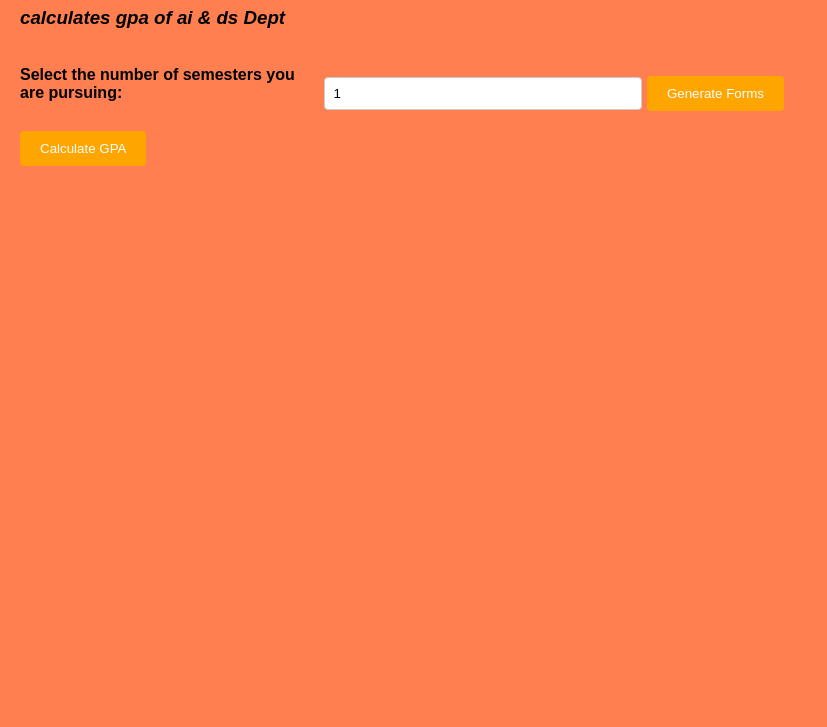
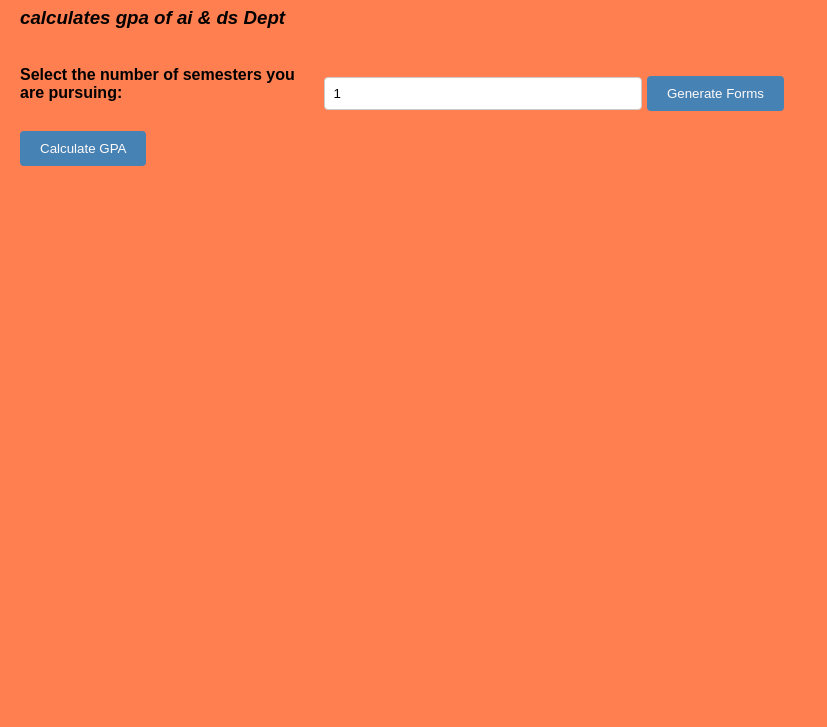
Before and after one commit to Sri-kanth-J/gpa, a plain HTML site: page index1.html in a window 1280 px wide. Shown: the part 73-800 px from the top of the page, without its empty margins (0-827 px from the left). Drawn offline with Linux system fonts and the light colour scheme.

Commit message:
Update styles.css

```diff
--- a/styles.css
+++ b/styles.css
@@ -30,8 +30,8 @@ input[type="number"], input[type="text"] {
 button {
     padding: 10px 20px;
     border: none;
-    background-color: Orange;
-    color: white;
+    background-color: SteelBlue;
+    color: Snow;
     border-radius: 4px;
     cursor: pointer;
     margin: 10px 0;
```
